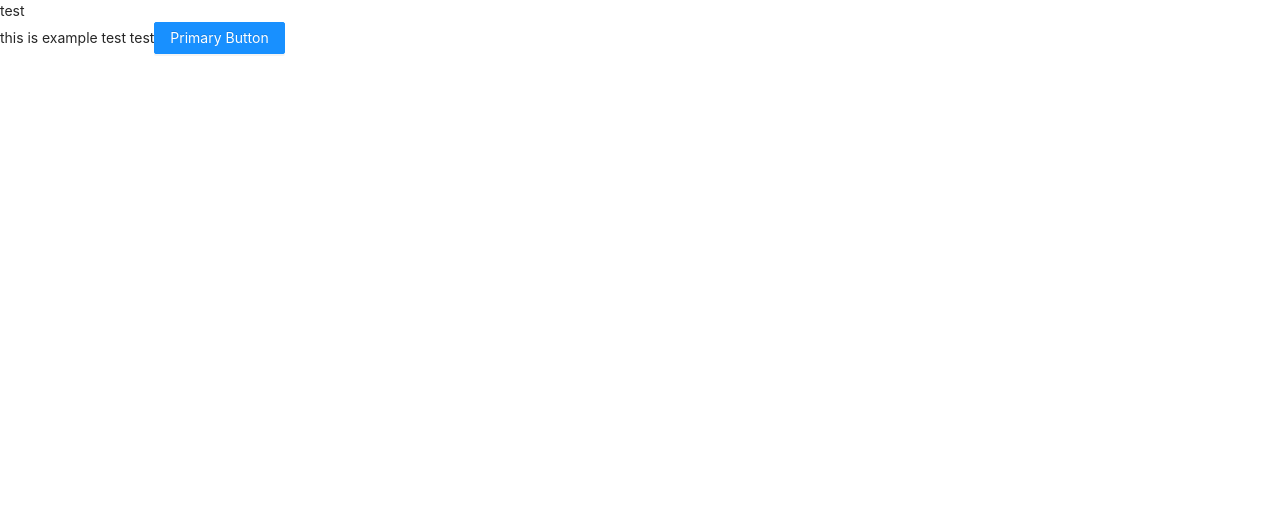
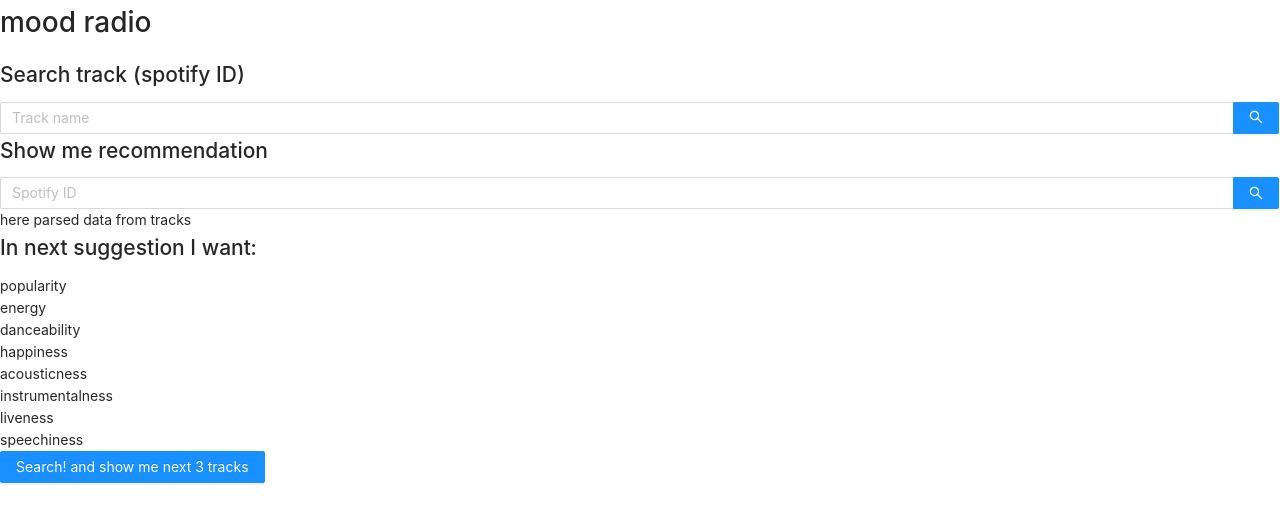
Before and after one commit to amber-zeus/radio, a Next.js app in the folder radio-mood/: page / in a window 1280 px wide. Shown: the top 522 px of the page. Built offline with nearby package versions, Linux system fonts and the light colour scheme.

Commit message:
[feat] init antD

```diff
--- a/radio-mood/components/Example.js
+++ b/radio-mood/components/Example.js
@@ -1,14 +1,39 @@
 import {useState} from "react";
-import { Button } from 'antd';
+import {Button, Input} from 'antd';
 
 export const Example = () => {
-  const [test, setTest] = useState(false);
+  const {Search} = Input;
+  const onSearch = value => console.log(value);
   return (
     <div>
-      this is example
-      test
-      test
-      <Button type="primary">Primary Button</Button>
+      <h1 className="text-3xl">mood radio</h1>
+
+      <div className="py-4">
+        <h2>Search track (spotify ID)</h2>
+        <Search placeholder="Track name" onSearch={onSearch} enterButton/>
+      </div>
+      <div className="py-4">
+        <h2>Show me recommendation</h2>
+        <Search placeholder="Spotify ID" onSearch={onSearch} enterButton/>
+      </div>
+      here parsed data from tracks
+      <div className="py-4">
+        <h2>In next suggestion I want:</h2>
+
+
+        <div>popularity</div>
+        <div>energy</div>
+        <div>danceability</div>
+        <div>happiness</div>
+        <div>acousticness</div>
+        <div>instrumentalness</div>
+        <div>liveness</div>
+        <div>speechiness</div>
+        <Button type="primary">Search! and show me next 3 tracks</Button>
+
+
+
+      </div>
 
     </div>
   )
--- a/radio-mood/pages/index.js
+++ b/radio-mood/pages/index.js
@@ -10,9 +10,10 @@ export default function Home() {
       <Head>
         <title>mood-radio</title>
       </Head>
-      test
-      <Example/>
 
+      <div className="max-w-md m-auto pt-10">
+        <Example/>
+      </div>
     </>
   )
 }
```
